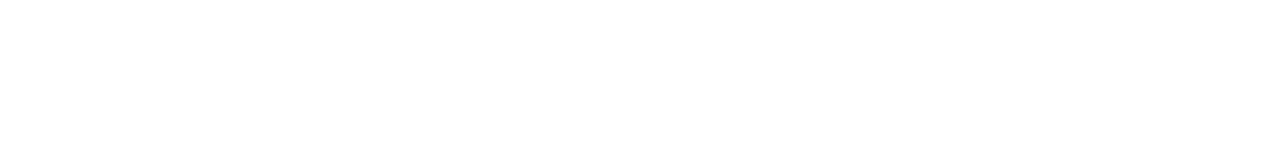
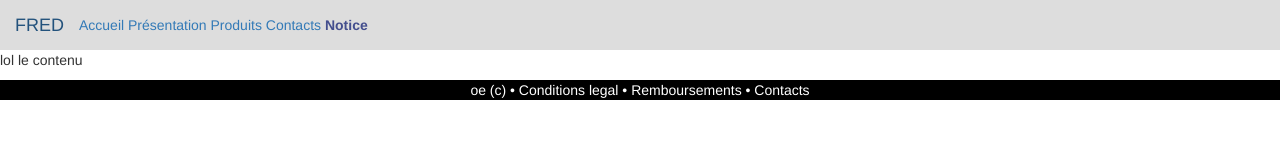
Before and after one commit to AdrtH/Fred, a plain HTML site: page notice.html in a window 1280 px wide. Drawn offline with nearby package versions, Linux system fonts and the light colour scheme.

Commit message:
Ajout de la navbar et du pied de page dans toutes les pages
modification dans:
- index.html
- legal.html
- notice.html
- presentation.html
- produits.html
- remboursement.html
- style.css

```diff
--- a/notice.html
+++ b/notice.html
@@ -7,6 +7,21 @@
     <title>FRED</title>
 </head>
 <body>
-
+    <div class="navigation">
+      <a class="navbar-brand" href="index.html">FRED</a>
+      <div class="navbar-nav">
+        <a class="nav-item " href="index.html"> Accueil</a>
+        <a class="nav-item " href="presentation.html"> Présentation </a>
+        <a class="nav-item " href="produits.html"> Produits </a>
+        <a class="nav-item " href="contacts.html"> Contacts </a>
+        <a class="nav-item selectionne" href="#"> Notice <span class="sr-only"> (current) </span></a>
+      </div>
+  </div>
+  <div class="contenu">
+    <p>lol le contenu</p>
+  </div>
+  <div id="pied">
+    <p>oe (c) • <a>Conditions legal</a> • <a>Remboursements</a> • <a>Contacts</a> </p>
+  </div>
 </body>
 </html>
--- a/style.css
+++ b/style.css
@@ -0,0 +1,26 @@
+.navigation {
+    display: flex;
+    align-items: center;
+    background-color: #DDDDDD;
+    position: static;
+}
+
+.selectionne {
+    color: #00106bb2;
+    font-weight: bold;
+}
+
+a:hover {
+    text-decoration: none;
+}
+
+#pied {
+    display: flex;
+    justify-content: center;
+    background-color: black;
+}
+
+#pied > p, #pied > p > a {
+    color: #FFFFFF;
+    margin-bottom: 0px;
+}
```
Also changed, not shown: contacts.html (+16 -1 lines), index.html (+16 -1 lines), legal.html (+16 -1 lines), presentation.html (+16 -1 lines), produits.html (+16 -1 lines), remboursement.html (+16 -1 lines).
